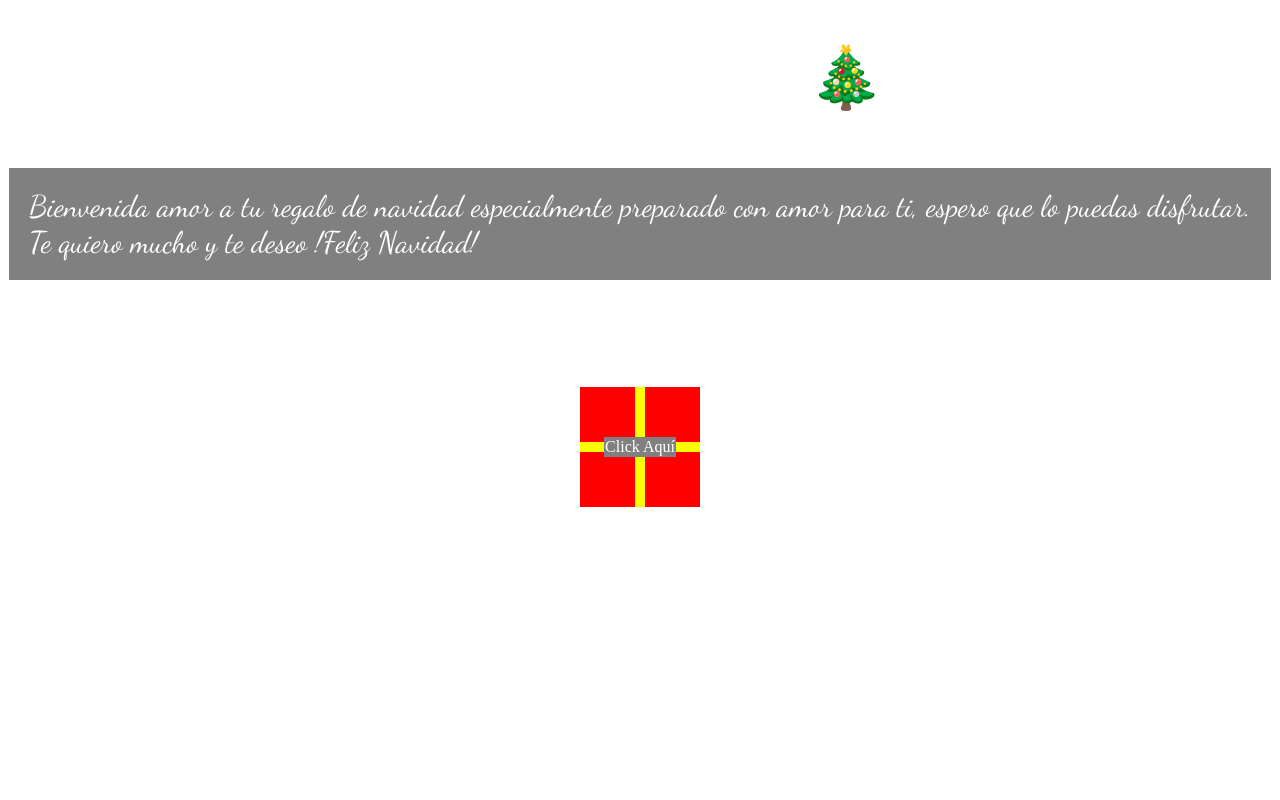
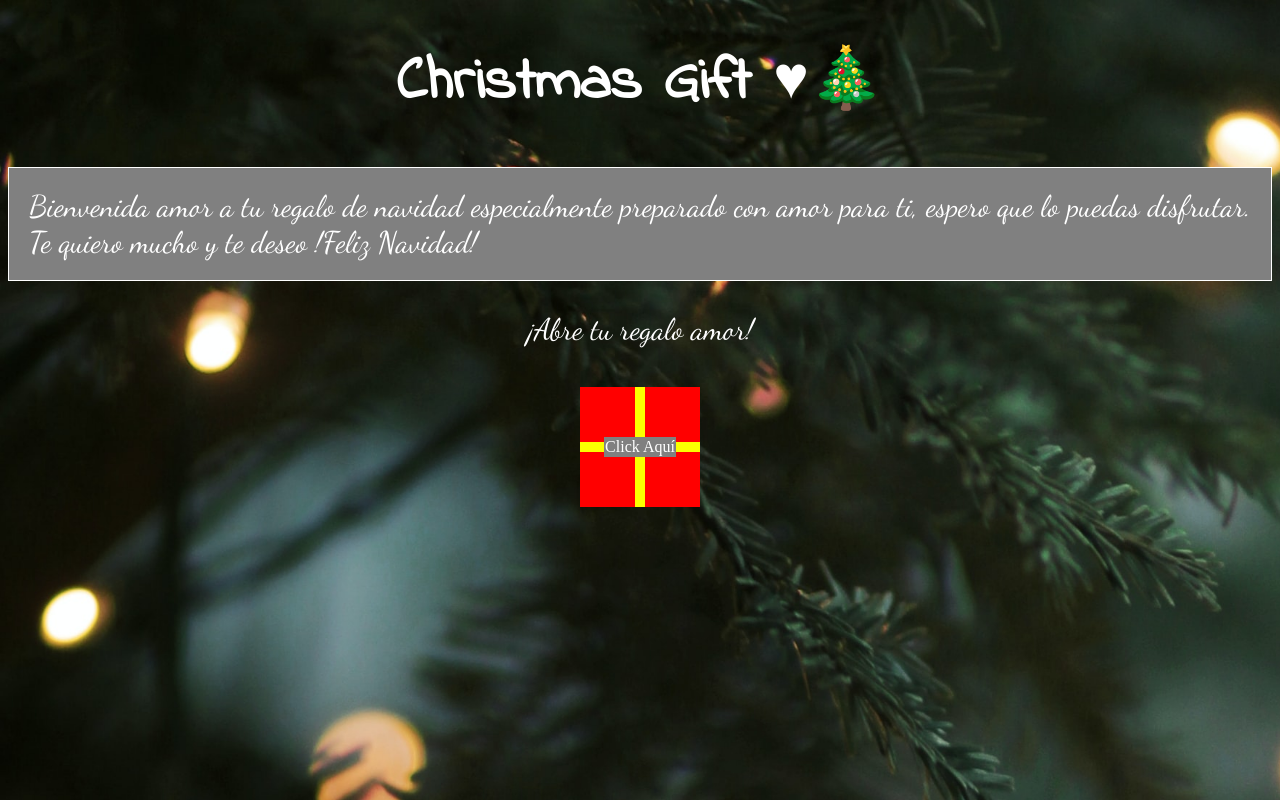
Before and after one commit to AlexanderLB/ChristmasPresent, a plain HTML site: page index.html in a window 1280 px wide. Drawn offline with Linux system fonts and the light colour scheme; a web font is replaced by a local one.

Commit message:
Update index.css

```diff
--- a/index.css
+++ b/index.css
@@ -10,7 +10,7 @@ Fuentes Disponibles
 /*Modificando el cuerpo*/
 
 body{
-    background-image: url('/Christmas_Present/img/christmas_tree.jpg');
+    background-image: url('christmas_tree.jpg');
     background-size: cover;
     background-repeat: no-repeat;
     background-size: 180%;
```
